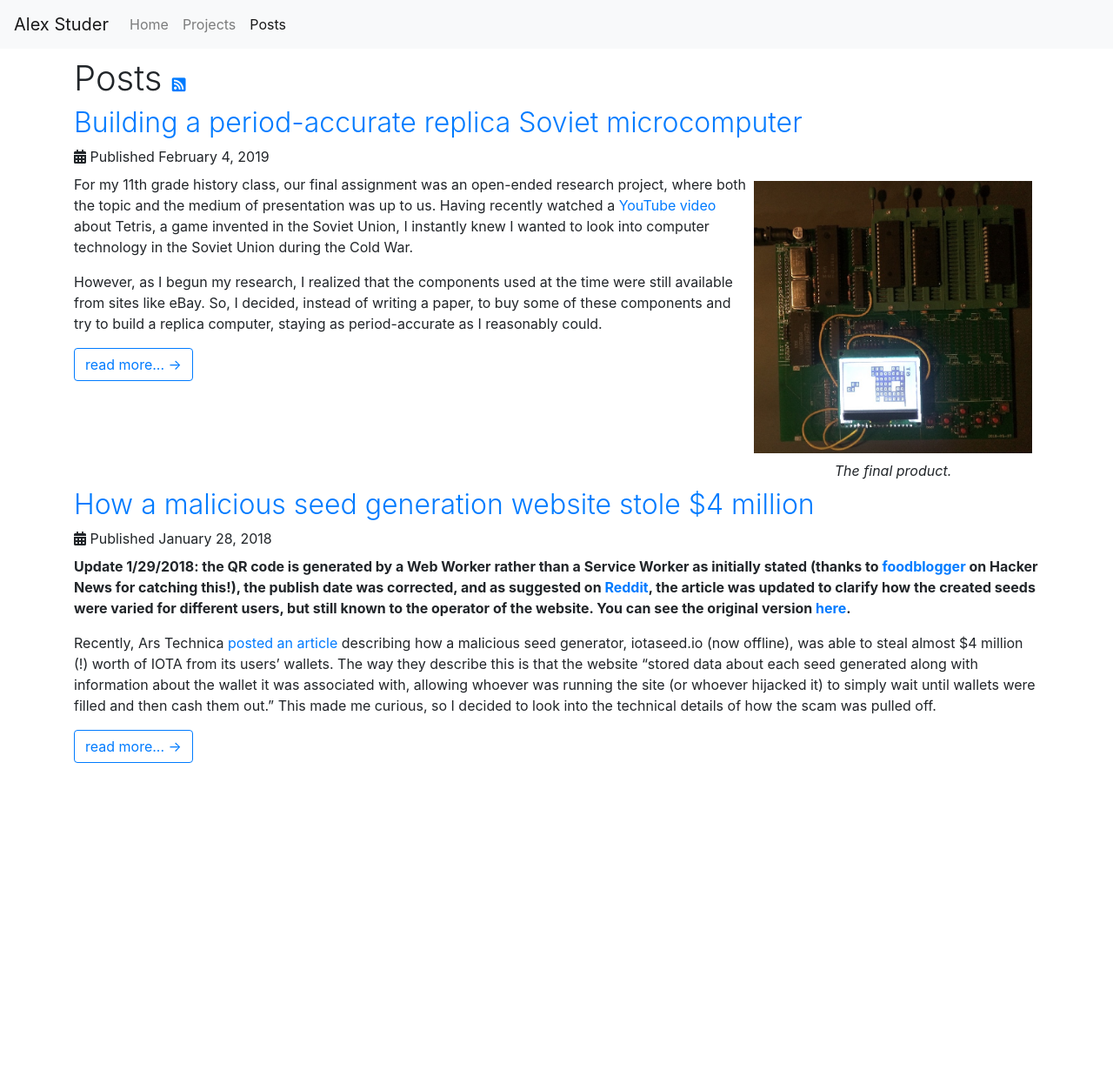
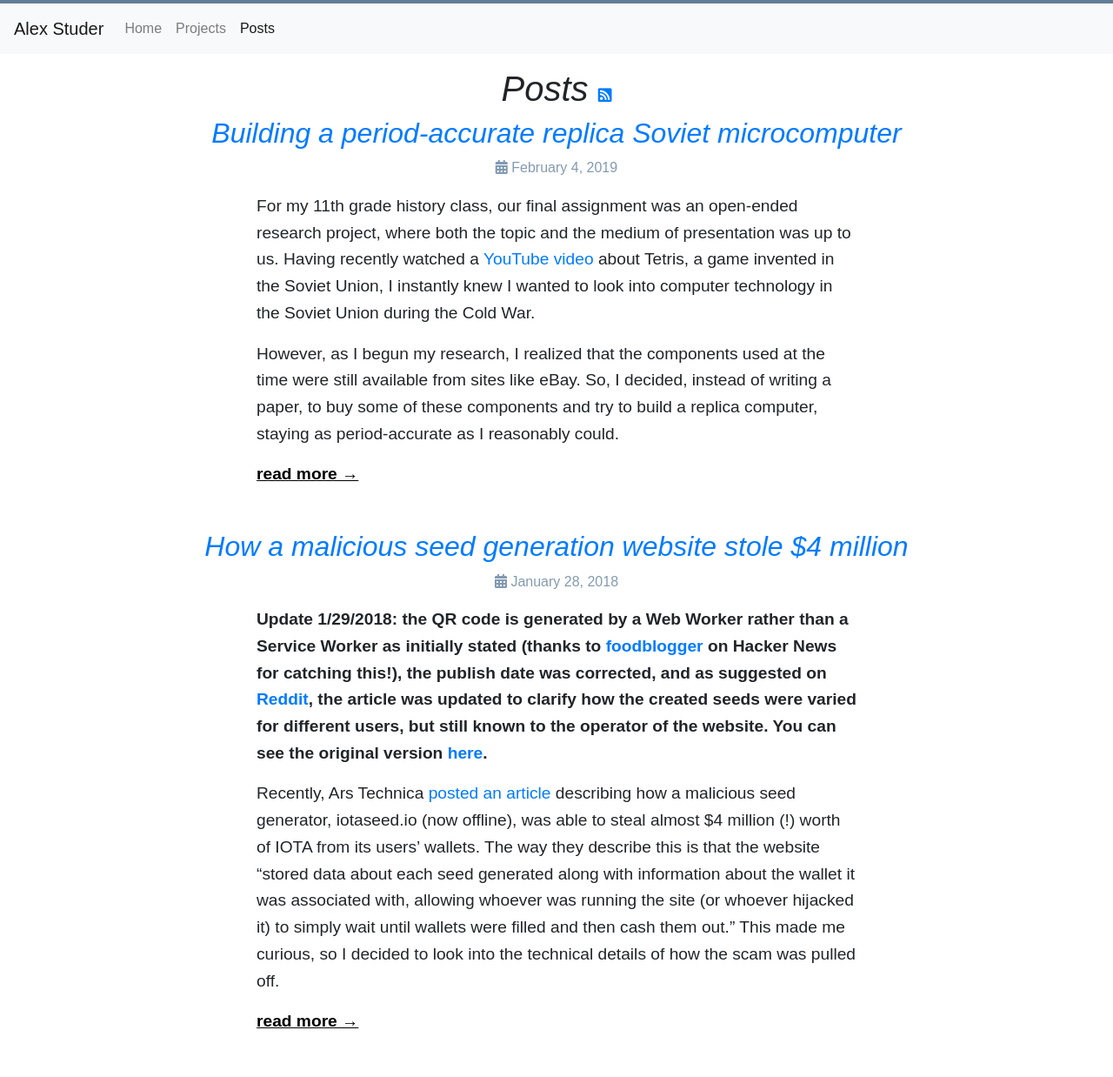
Before and after one commit to thatoddmailbox/thatoddmailbox.github.io, a Jekyll site: the page built from posts.html, in a window 1280 px wide. Shown: the whole page at 87% size. Built offline with Jekyll 4.4.1, drawn with Linux system fonts in a browser that asks for light colours; nearby versions of some CDN libraries; some web fonts are replaced; before the commit the page ends 900 px from its top, so only the background shows below that.

Commit message:
design changes, mainly focusing on making posts MUCH easier to read
serif fonts are underrated

```diff
--- a/_layouts/base.html
+++ b/_layouts/base.html
@@ -13,7 +13,9 @@
 	<link rel="stylesheet" href="/css/all.min.css" />
 	<link rel="stylesheet" href="/css/highlight.css" />
 	<link rel="stylesheet" href="/css/base.css" />
+	{% if page.include_post_css or layout.include_post_css %}
 	<link rel="stylesheet" href="/css/post.css" />
+	{% endif %}
 	{% if page.css %}
 	<link rel="stylesheet" href="{{ page.css }}" />
 	{% endif %}
--- a/_layouts/post.html
+++ b/_layouts/post.html
@@ -4,7 +4,7 @@
 ---
 <div class="container post">
 	<div class="post-details">
-		<i class="fas fa-calendar-alt"></i> Published {{ page.date | date: "%B %-d, %Y"  }}
+		<i class="fas fa-calendar-alt"></i> {{ page.date | date: "%B %-d, %Y"  }}
 	</div>
 	{{ content }}
 </div>
--- a/css/base.css
+++ b/css/base.css
@@ -47,18 +47,23 @@
 	background: #6e4c13;
 }
 
+body {
+	border-top: solid 4px #627D98;
+}
+
 html, body {
-	font-family: franklin-gothic-urw, -apple-system, BlinkMacSystemFont, "Segoe UI", "Roboto", "Helvetica Neue", Arial, sans-serif, "Apple Color Emoji", "Segoe UI Emoji", "Segoe UI Symbol";
+	font-family: freight-text-pro, sans-serif;
 	font-weight: 400;
+	line-height: 1.6;
 }
 
 h1, h2, h3, h4, h5, h6, .h1, .h2, .h3, .h4, .h5, .h6 {
-	font-family: proxima-nova, -apple-system, BlinkMacSystemFont, "Segoe UI", "Roboto", "Helvetica Neue", Arial, sans-serif, "Apple Color Emoji", "Segoe UI Emoji", "Segoe UI Symbol";
+	font-family: ff-meta-serif-web-pro, sans-serif;
 	font-weight: 300;
 }
 
 .btn, .lead, .jumbotron {
-	font-family: proxima-nova, -apple-system, BlinkMacSystemFont, "Segoe UI", "Roboto", "Helvetica Neue", Arial, sans-serif, "Apple Color Emoji", "Segoe UI Emoji", "Segoe UI Symbol";
+	font-family: proxima-nova, sans-serif;
 }
 
 pre {
@@ -81,8 +86,14 @@
 	font-style: italic;
 }
 
+nav.navbar {
+	font-family: proxima-nova, sans-serif;
+}
+
 .title {
-	margin-top: 10px;
+	font-style: italic;
+	margin-top: 1rem;
+	text-align: center;
 }
 .title-rss {
 	font-size: 18px;
--- a/css/post.css
+++ b/css/post.css
@@ -1,5 +1,11 @@
+.container.post {
+	font-size: 1.2rem;
+	max-width: 720px;
+}
 .post-details {
-	margin-bottom: 8px;
+	color: #829AB1;
+	margin-bottom: 1rem;
+	text-align: center;
 }
 .post img, .post video {
 	width: 100%;
@@ -26,6 +32,26 @@
 	font-style: italic;
 	margin-top: 0.5rem;
 	text-align: center;
+}
+
+.post-info {
+	margin-bottom: 3rem;
+}
+.post-info .post-title {
+	font-style: italic;
+	text-align: center;
+}
+.post-info .post-excerpt .post-image {
+	display: none;
+}
+.post-info .post-read-more {
+	color: black;
+	font-weight: 800;
+	text-decoration: underline;
+	transition: padding-left 0.1s ease-in-out;
+}
+.post-info .post-read-more:hover {
+	padding-left: 3px;
 }
 
 .popup-note {
--- a/posts.html
+++ b/posts.html
@@ -7,13 +7,13 @@
 <div class="container">
 	{% for post in site.posts %}
 	<div class="post-info">
-		<h2><a href="{{ post.url }}">{{ post.title }}</a></h2>
+		<h2 class="post-title"><a href="{{ post.url }}">{{ post.title }}</a></h2>
 		<div class="post-details">
-			<span class="date"><i class="fas fa-calendar-alt"></i> Published {{ post.date | date: "%B %-d, %Y" }}</span>
+			<span class="date"><i class="fas fa-calendar-alt"></i> {{ post.date | date: "%B %-d, %Y" }}</span>
 		</div>
-		<div class="content">
+		<div class="content post-excerpt container post">
 			{{ post.excerpt }}
-			<a href="{{ post.url | remove: ".html" }}" class="btn btn-outline-primary">read more... &rarr;</a>
+			<a href="{{ post.url | remove: ".html" }}" class="post-read-more">read more &rarr;</a>
 		</div>
 	</div>
 	{% endfor %}
```
Also changed, not shown: css/projects.css (+6 -1 lines).
